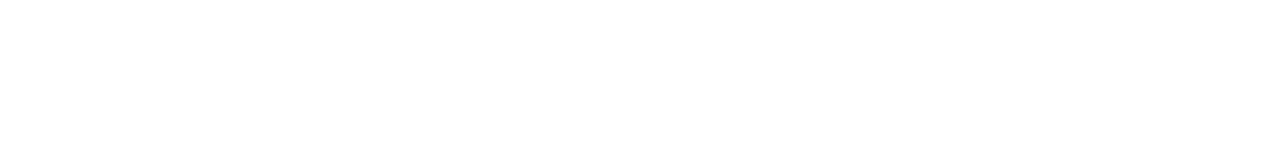
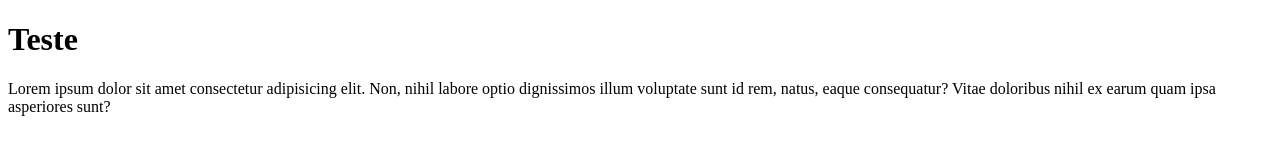
Before and after one commit to Leocase/workspace_teste, a plain HTML site: page index.html in a window 1280 px wide. Drawn offline with Linux system fonts and the light colour scheme.

Commit message:
teste de commit1

```diff
--- a/index.html
+++ b/index.html
@@ -8,5 +8,9 @@
 </head>
 <body>
 
+   <h1> Teste </h1>
+   <p>Lorem ipsum dolor sit amet consectetur adipisicing elit. Non, nihil labore optio dignissimos illum voluptate sunt id rem, natus, eaque consequatur? Vitae doloribus nihil ex earum quam ipsa asperiores sunt?</p>
+
+
 </body>
 </html>
```
